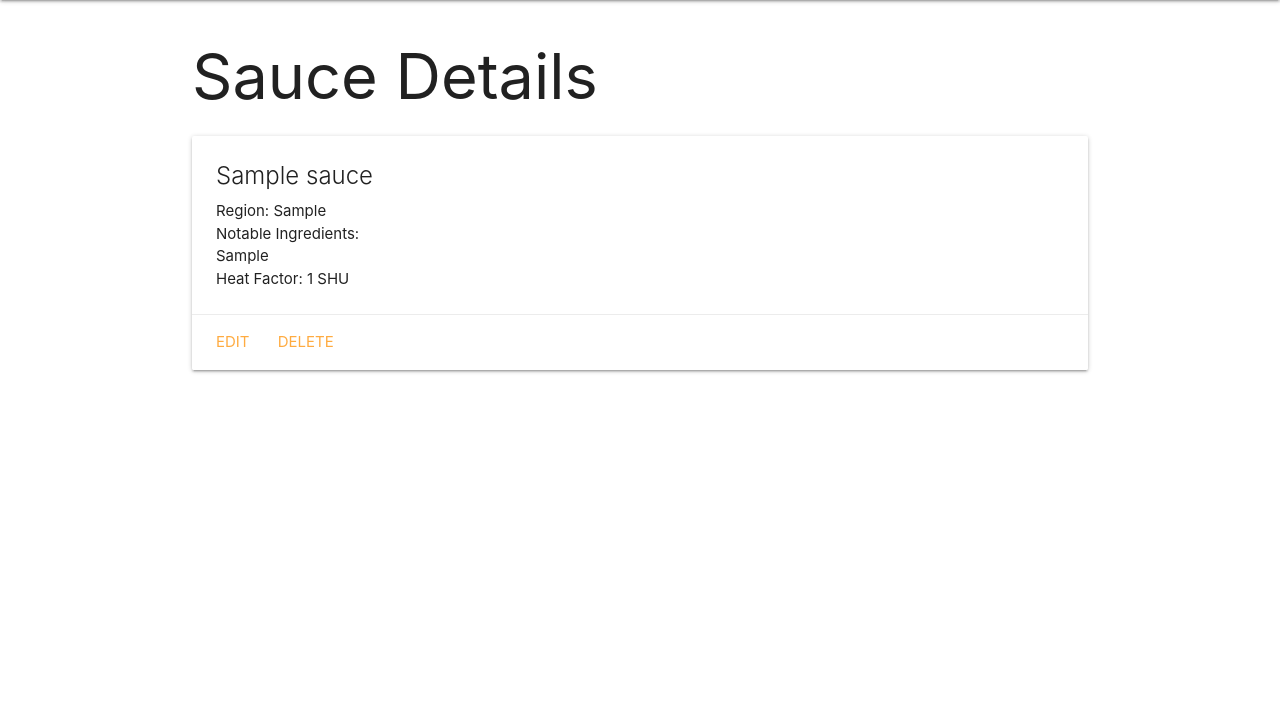
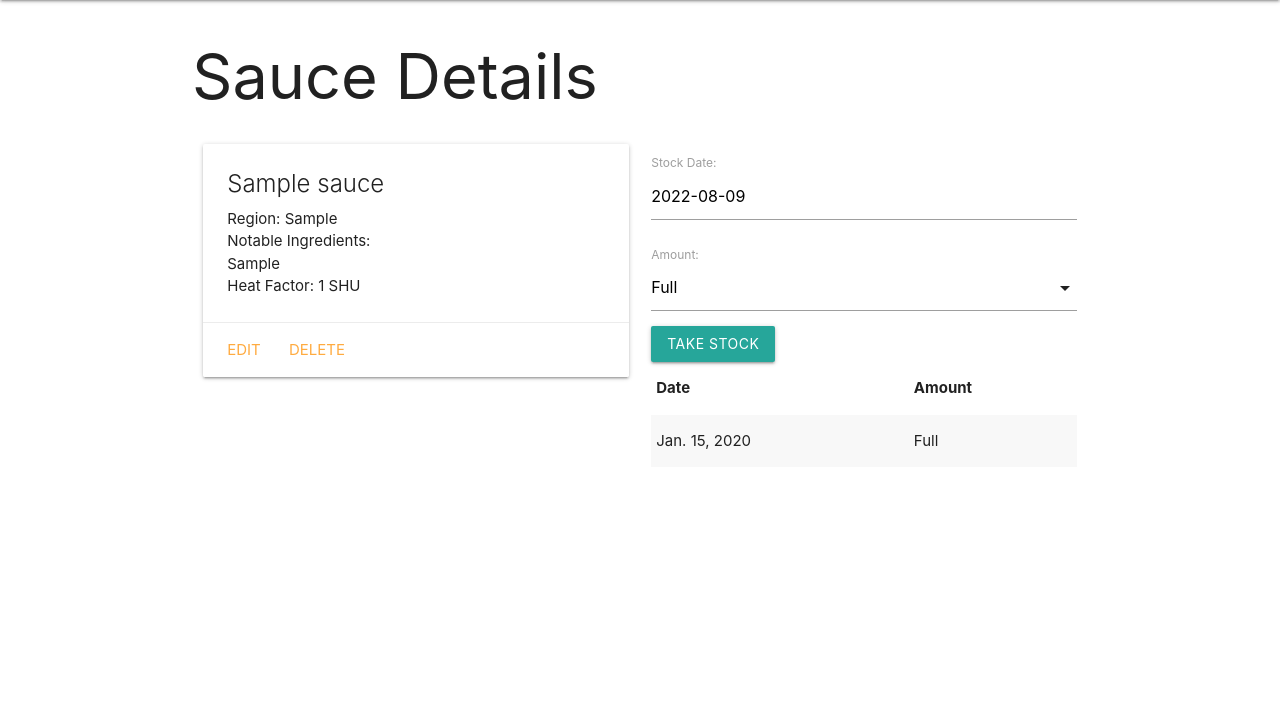
Before and after one commit to heyjudesmom/hot-sauce-collector, a Django app: page /sauces/1/ in a window 1280 px wide. Shown: the part 64-771 px from the top of the page. Run offline with Django 4.2, Linux system fonts and the light colour scheme; tables that the repository leaves empty hold one stand-in row (values such as "Sample post").

Commit message:
Part 4 Lab

```diff
--- a/main_app/admin.py
+++ b/main_app/admin.py
@@ -1,6 +1,7 @@
 from django.contrib import admin
 
-from .models import Sauce
+from .models import Sauce, Stock
 
 # Register your models here.
 admin.site.register(Sauce)
+admin.site.register(Stock)
--- /dev/null
+++ b/main_app/forms.py
@@ -0,0 +1,8 @@
+from re import L
+from django.forms import ModelForm
+from .models import Stock
+
+class StockForm(ModelForm):
+    class Meta:
+        model = Stock
+        fields = ['date', 'amount']
--- a/main_app/models.py
+++ b/main_app/models.py
@@ -1,6 +1,14 @@
 from django.db import models
 from django.urls import reverse
 # Create your models here.
+
+AMOUNTS = (
+    ('F', 'Full'),
+    ('H', 'Half'),
+    ('L', 'Low'),
+    ('E', 'Empty')
+)
+
 class Sauce(models.Model):
     name = models.CharField(max_length=50)
     region = models.CharField(max_length=50)
@@ -11,4 +19,19 @@ class Sauce(models.Model):
         return f'({self.id}) {self.name}'
 
     def get_absolute_url(self):
-        return reverse('detail', kwargs={'cat_id': self.id})
+        return reverse('detail', kwargs={'sauce_id': self.id})
+
+class Stock(models.Model):
+    date = models.DateField('Stock Date')
+    amount = models.CharField(
+        max_length=1,
+        choices=AMOUNTS,
+        default=AMOUNTS[0][0]
+        )
+    sauce = models.ForeignKey(Sauce, on_delete=models.CASCADE)
+
+    def __str__(self):
+        return f'{self.get_amount_display()} on {self.date}'
+
+    class Meta:
+        ordering = ['-date']
--- a/main_app/templates/base.html
+++ b/main_app/templates/base.html
@@ -8,6 +8,7 @@
     <title>Sauce Boss</title>
     <link rel="stylesheet" href="https://cdnjs.cloudflare.com/ajax/libs/materialize/1.0.0/css/materialize.min.css">
     <link rel="stylesheet" type="text/css" href="{% static 'css/style.css' %}">
+    <script src="https://cdnjs.cloudflare.com/ajax/libs/materialize/1.0.0/js/materialize.min.js"></script>
 
 </head>
 <body>
--- a/main_app/templates/main_app/sauce_form.html
+++ b/main_app/templates/main_app/sauce_form.html
@@ -1,7 +1,11 @@
 {% extends 'base.html' %}
 
 {% block content %}
-  <h1>Add Sauce</h1>
+{% if object %}
+    <h1>Edit <span class="teal-text">{{object.name}}</span></h1>
+  {% else %}
+    <h1>Add Sauce</h1>
+  {% endif %}
   <!-- Leaving the action empty makes the form post to the same url used to display it -->
   <form action="" method="POST">
     <!-- Django requires the following for security purposes -->
--- a/main_app/templates/sauces/detail.html
+++ b/main_app/templates/sauces/detail.html
@@ -3,6 +3,8 @@
 
 <h1>Sauce Details</h1>
 
+<div class="row">
+  <div class="col s6">
     <div class="card">
       <div class="card-content">
         <span class="card-title">{{ sauce.name }}</span>
@@ -15,5 +17,39 @@
         <a href="{% url 'sauces_delete' sauce.id %}">Delete</a>
       </div>
     </div>
+  </div>
+  <div class="col s6">
+    <form action="{% url 'add_stock' sauce.id %}" method="POST">
+      {% csrf_token %}
+      {{ stock_form.as_p }}
+      <button type="submit" class="btn">Take Stock</button>
+    </form>
+    <table class="striped">
+      <thead>
+        <tr><th>Date</th><th>Amount</th></tr>
+      </thead>
+      <tbody>
+        {% for stock in sauce.stock_set.all %}
+          <tr>
+            <td>{{stock.date}}</td>
+            <td>{{stock.get_amount_display}}</td>
+          </tr>
+        {% endfor %}
+      </tbody>
+    </table>
+  </div>
+</div>
 
+<script>
+const dateEl = document.getElementById('id_date');
+M.Datepicker.init(dateEl, {
+  format: 'yyyy-mm-dd',
+  defaultDate: new Date(),
+  setDefaultDate: true,
+  autoClose: true
+});
+
+const selectEl = document.getElementById('id_amount');
+M.FormSelect.init(selectEl)
+</script>
 {% endblock %}
--- a/main_app/urls.py
+++ b/main_app/urls.py
@@ -7,6 +7,7 @@ urlpatterns = [
     path('sauces/', views.sauces_index, name='index'),
     path('sauces/<int:sauce_id>/', views.sauces_detail, name='detail'),
     path('sauces/create/', views.SauceCreate.as_view(), name='sauces_create'),
-    path('sauces/<int:pk>/update', views.SauceUpdate.as_view(), name='sauces_update'),
-    path('sauces/<int:pk>/delete', views.SauceDelete.as_view(), name='sauces_delete'),
+    path('sauces/<int:pk>/update/', views.SauceUpdate.as_view(), name='sauces_update'),
+    path('sauces/<int:pk>/delete/', views.SauceDelete.as_view(), name='sauces_delete'),
+    path('sauces/<int:sauce_id>/add_stock/', views.add_stock, name='add_stock'),
 ]
--- a/main_app/views.py
+++ b/main_app/views.py
@@ -1,7 +1,8 @@
-from django.shortcuts import render
+from django.shortcuts import render, redirect
 from django.views.generic.edit import CreateView , UpdateView, DeleteView
 # from django.http import HttpResponse
 from .models import Sauce
+from .forms import StockForm
 
 # Create your views here.
 def home(request):
@@ -16,7 +17,18 @@ def sauces_index(request):
 
 def sauces_detail(request, sauce_id):
     sauce = Sauce.objects.get(id=sauce_id)
-    return render(request, 'sauces/detail.html', { 'sauce': sauce })
+    stock_form = StockForm()
+    return render(request, 'sauces/detail.html', {
+        'sauce': sauce, 'stock_form': stock_form
+        })
+
+def add_stock(request, sauce_id):
+    form = StockForm(request.POST)
+    if form.is_valid():
+        new_stock = form.save(commit=False)
+        new_stock.sauce_id = sauce_id
+        new_stock.save()
+    return redirect('detail', sauce_id=sauce_id)
 
 class SauceCreate(CreateView):
     model = Sauce
```
Also changed, not shown: main_app/templates/main_app/sauce_confirm_delete.html (added, +13 -0 lines), main_app/migrations/0002_stock.py (added). Lines whose indentation alone changed are shown as unchanged.
